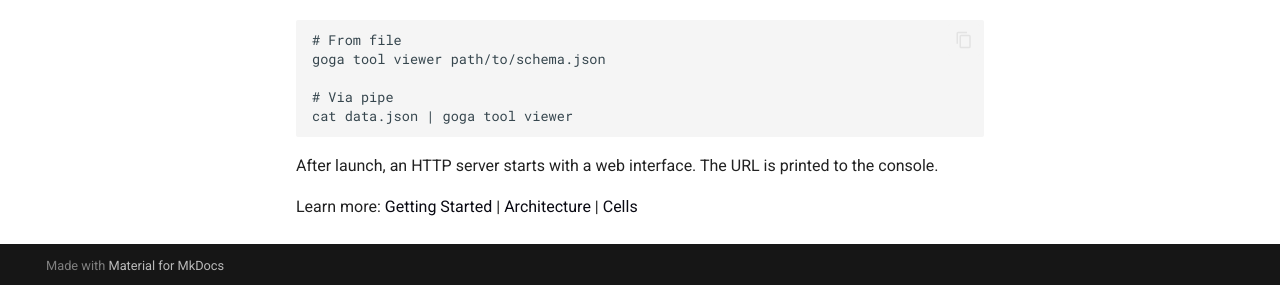
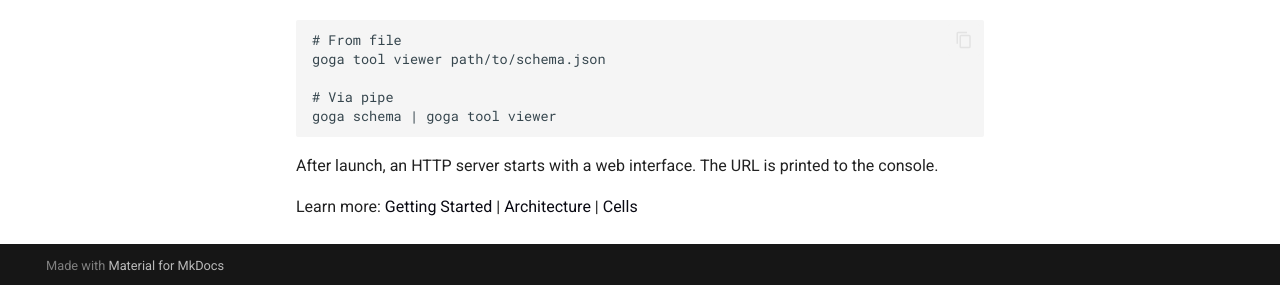
Before and after one commit to qarium/goga-tool-viewer, an MkDocs documentation site: the page built from docs/index.md, in a window 1280 px wide and 938 px high. Shown: the part 650-935 px from the top of the window. Built offline with MkDocs 1.6.1 and Material for MkDocs 9.7.7, drawn with Linux system fonts in a browser that asks for light colours; comment, search, counter and statistics services are not loaded.

Commit message:
fix docs

````diff
--- a/docs/index.md
+++ b/docs/index.md
@@ -19,7 +19,7 @@ Visualizes cell dependency graphs as a single-page web application with hierarch
 goga tool viewer path/to/schema.json
 
 # Via pipe
-cat data.json | goga tool viewer
+goga schema | goga tool viewer
 ```
 
 After launch, an HTTP server starts with a web interface. The URL is printed to the console.
````
